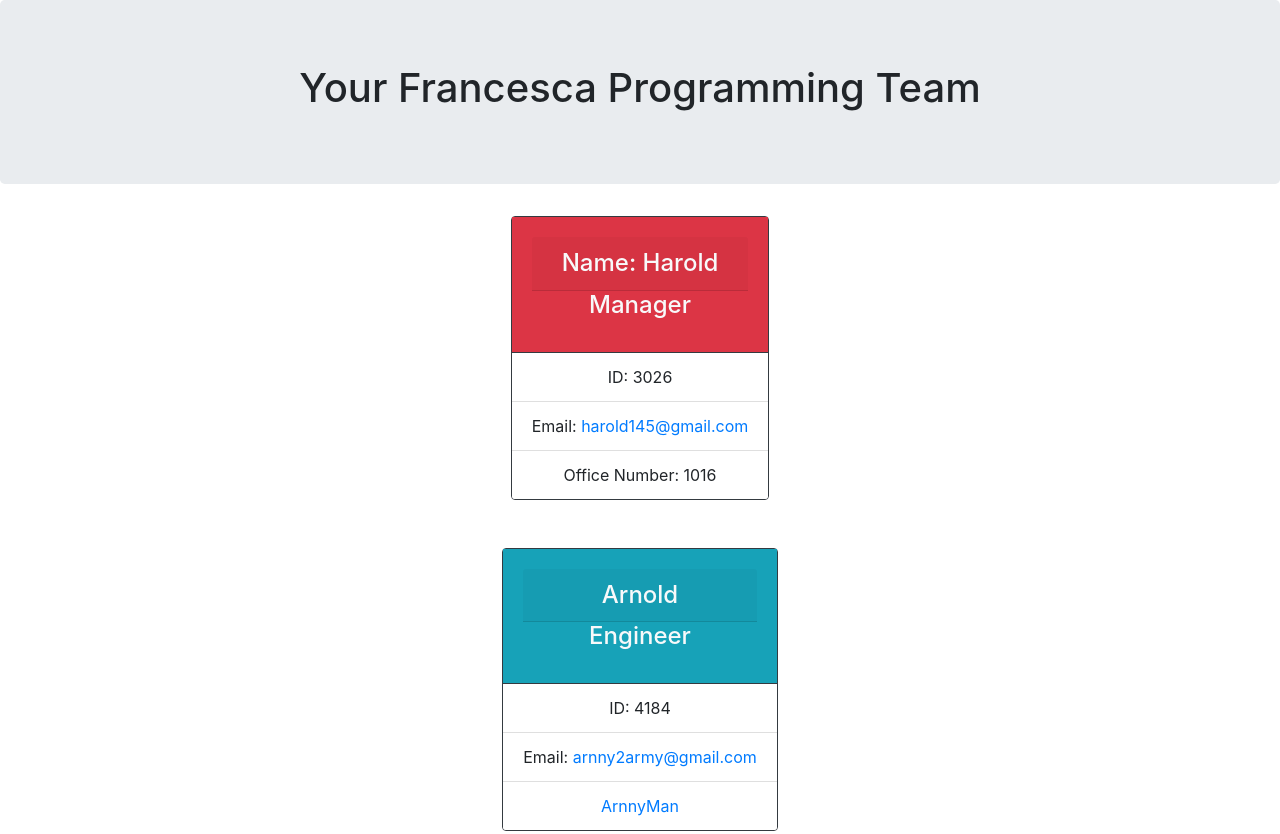
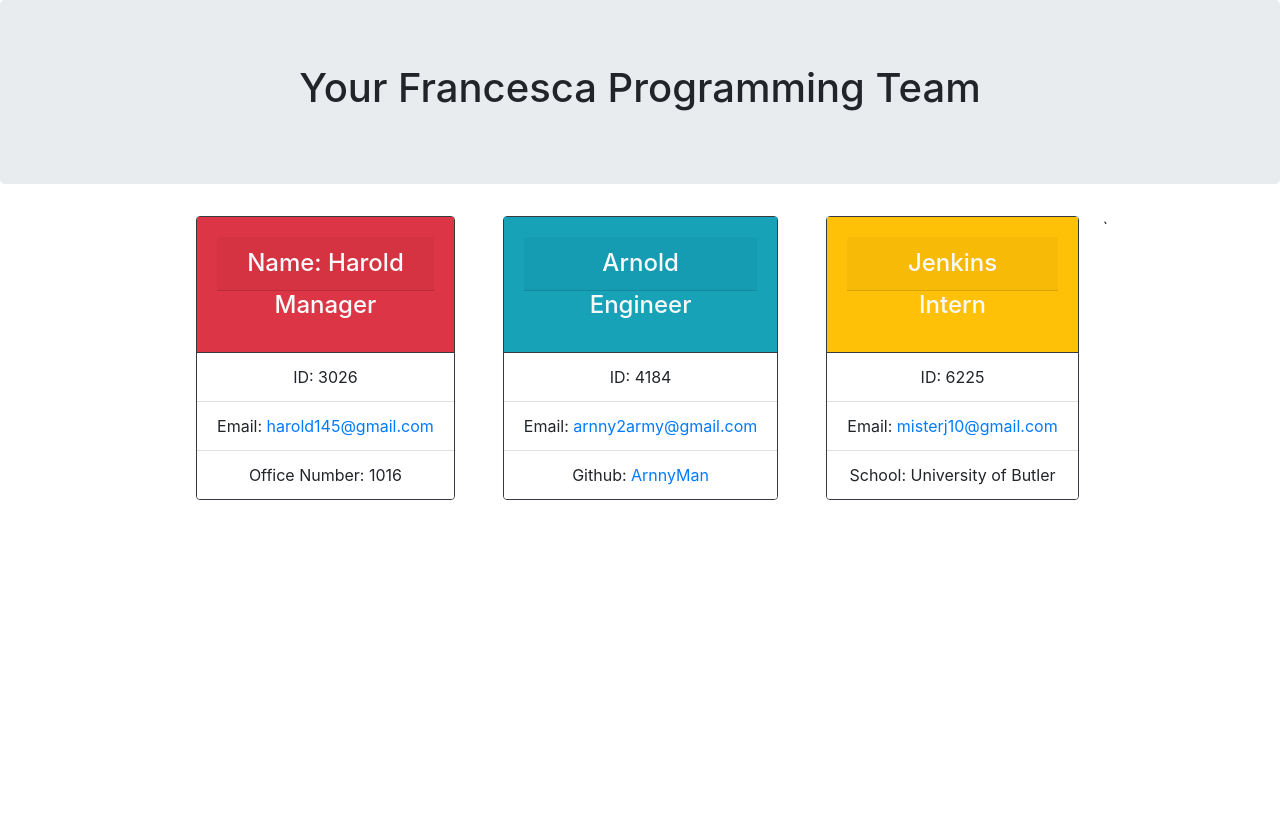
Before and after one commit to BBurleigh/Team-Profile-Generator-HW10, a website: page dist/template.html in a window 1280 px wide. Shown: the top 834 px of the page. After the commit the page ends 800 px from the top, so only its background shows below. Drawn offline with nearby package versions, Linux system fonts and the light colour scheme.

Commit message:
fixed html template so cards line up in a row

```diff
--- a/dist/template.html
+++ b/dist/template.html
@@ -11,9 +11,9 @@
             <h1>Your Francesca Programming Team</h1>
         </div>
 
-        <div class="container justify-content-center">
+        <div class="container d-flex flex-wrap justify-content-center">
 
-            <div class="d-flex flex-wrap justify-content-center">
+
 
             <div class="card text-center ml-4 mr-4 mb-5 border-dark">
             <div class="card-body bg-danger text-light">
@@ -26,7 +26,6 @@
             <li class="list-group-item">Office Number: 1016</li>
             </ul>
             </div>
-            </div>
 
             <div class="d-flex flex-wrap justify-content-center">
             <div class="card text-center ml-4 mr-4 mb-5 border-dark">
@@ -37,9 +36,8 @@
             <ul class="list-group list-group-flush">
             <li class="list-group-item">ID: 4184</li>
             <li class="list-group-item">Email: <a href="mailto:$arnny2army@gmail.com">arnny2army@gmail.com</a></li>
-            <li class="list-group-item"><a href="ArnnyMan" target= "_blank">ArnnyMan</a></li>
+            <li class="list-group-item">Github:<a href="ArnnyMan" target= "_blank"> ArnnyMan</a></li>
             </ul>
-            </div>
             </div>
 
             <div class="d-flex flex-wrap justify-content-center">
@@ -54,7 +52,6 @@
             <li class="list-group-item">School: University of Butler</li>
             </ul>
             </div>
-            </div>
         </div>
         <script src="https://cdnjs.cloudflare.com/ajax/libs/twitter-bootstrap/4.5.0/js/bootstrap.min.js"></script>
         </body>
```
